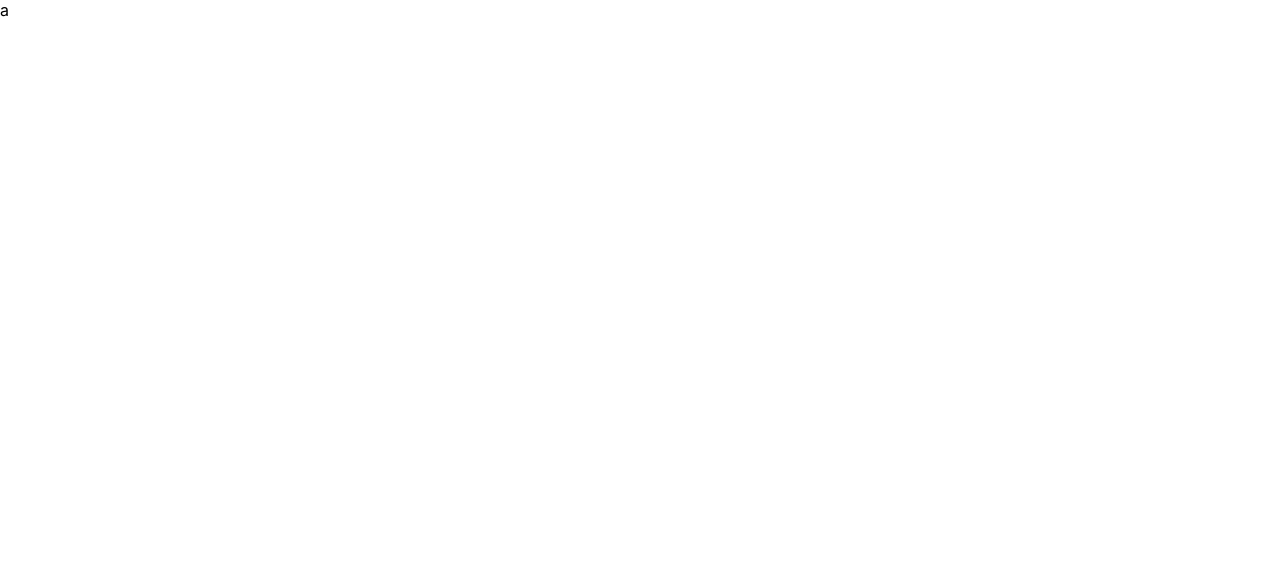
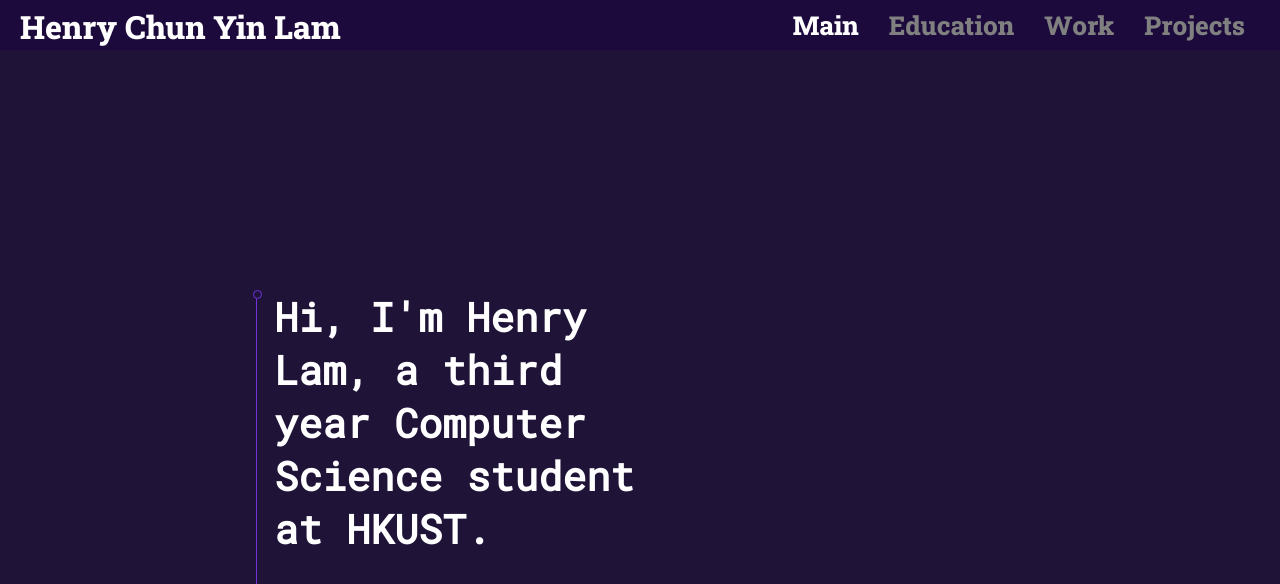
Before and after one commit to hcylam745/hcylam745.github.io, a React (Create React App) app: page / in a window 1280 px wide. Shown: the top 584 px of the page. Built offline with nearby package versions, Linux system fonts and the light colour scheme.

Commit message:
creating a website base template, fonts, colours and style should be set now.

```diff
--- a/src/App.css
+++ b/src/App.css
@@ -1,38 +1,84 @@
-.App {
-  text-align: center;
+.navbar {
+  font-size: 32px;
+  font-family: 'Roboto Slab', serif;
+  font-weight: 700;
+  height:5vh;
+  padding:5px;
+  padding-left:20px;
+  padding-right:20px;
+  display:flex;
 }
 
-.App-logo {
-  height: 40vmin;
-  pointer-events: none;
+.headerbuttons {
+  margin-left:auto;
+  display:flex;
+  flex-direction:row;
 }
 
-@media (prefers-reduced-motion: no-preference) {
-  .App-logo {
-    animation: App-logo-spin infinite 20s linear;
-  }
+.hbutton {
+  width:100%;
+  height:100%;
+  font-family: 'Roboto Slab', serif;
+  font-weight: 700;
+  color:grey;
+  border:0;
+  background-color:#1D0A3D;
+  font-size:26px;
+  padding-left:15px;
+  padding-right:15px;
 }
 
-.App-header {
-  background-color: #282c34;
-  min-height: 100vh;
-  display: flex;
-  flex-direction: column;
-  align-items: center;
-  justify-content: center;
-  font-size: calc(10px + 2vmin);
-  color: white;
+.hbutton:hover{
+  color:rgb(170, 170, 170);
 }
 
-.App-link {
-  color: #61dafb;
+.header {
+  background-color:#1D0A3D;
+  color:white;
+  display:flex;
+  flex-direction: column;
+
 }
 
-@keyframes App-logo-spin {
-  from {
-    transform: rotate(0deg);
-  }
-  to {
-    transform: rotate(360deg);
-  }
+.html {
+  width:100vw;
+  background-color:black;
+  color:white;
 }
+
+.body {
+  background-color:#201338;
+  color:white;
+  display:flex;
+  flex-direction:row;
+  padding-left:20vw;
+  padding-right:30vw;
+}
+
+.textbox {
+  font-family: 'Roboto Mono', serif;
+  font-size: 40px;
+  font-weight: 600;
+  width:30vw;
+  height:65vh;
+}
+
+.line {
+  border-left:#7233DE 1px solid;
+  height:64vh;
+  margin-right:1vw;
+}
+
+.circle{
+  border:#7233DE 1px solid;
+  border-radius:100%;
+  height:7px;
+  width:7px;
+  margin-left:-3.5px;
+}
+
+.outerline {
+  display:flex;
+  flex-direction:column;
+  margin-top:30vh;
+}
--- a/src/App.js
+++ b/src/App.js
@@ -2,6 +2,8 @@ import React, {Component} from "react";
 import { store, persistor } from "./store";
 import { PersistGate } from "redux-persist/integration/react";
 import { Provider } from "react-redux";
+import Header from "./header";
+import Body from "./body";
 
 
 import "./App.css";
@@ -11,9 +13,8 @@ class App extends Component {
     return (
       <Provider store={store}>
         <PersistGate loading={null} persistor={persistor}>
-          <div className="container">
-            a
-          </div>
+          <Header/>
+          <Body/>
         </PersistGate>
       </Provider>
     )
--- /dev/null
+++ b/src/body.js
@@ -0,0 +1,19 @@
+import React, {Component} from "react";
+import TextBox from "./textbox";
+import Line from "./line";
+
+import "./App.css"
+
+class Body extends Component {
+    render() {
+        return (
+            <div className="body">
+                <Line/>
+                <TextBox text="Hi, I'm Henry Lam, a third year Computer Science student at HKUST."
+                paddingtop="30vh"/>
+            </div>
+        )
+    }
+}
+
+export default Body;
--- /dev/null
+++ b/src/header.js
@@ -0,0 +1,19 @@
+import React, {Component} from "react";
+
+import NavBar from "./navbar";
+
+import "./App.css"
+
+
+
+class Header extends Component {
+    render() {
+        return (
+            <div className="header">
+                <NavBar/>
+            </div>
+        )
+    }
+}
+
+export default Header;
--- /dev/null
+++ b/src/line.js
@@ -0,0 +1,18 @@
+import React, {Component} from "react";
+
+import "./App.css"
+
+
+
+class Line extends Component {
+    render() {
+        return (
+            <div class="outerline">
+                <div class="circle">&nbsp;</div>
+                <div class="line">&nbsp;</div>
+            </div>
+        )
+    }
+}
+
+export default Line;
--- /dev/null
+++ b/src/navbar.js
@@ -0,0 +1,27 @@
+import React, {Component} from "react";
+
+import "./App.css"
+
+class NavBar extends Component {
+
+    render() {
+        return (
+            <div className="navbar">
+                <style>
+                    @import url('https://fonts.googleapis.com/css2?family=Roboto+Mono&family=Roboto+Slab:wght@400;800&display=swap');
+                </style>
+                <div className="headertext">
+                    Henry Chun Yin Lam
+                </div>
+                <div className="headerbuttons">
+                    <button className="hbutton" style={{color:"white"}}>Main</button>
+                    <button className="hbutton">Education</button>
+                    <button className="hbutton">Work</button>
+                    <button className="hbutton">Projects</button>
+                </div>
+            </div>
+        )
+    }
+}
+
+export default NavBar;
--- /dev/null
+++ b/src/textbox.js
@@ -0,0 +1,18 @@
+import React, {Component} from "react";
+
+import "./App.css"
+
+class TextBox extends Component {
+    render(props) {
+        return (
+            <div className="textbox" style={{paddingTop: this.props.paddingtop}}>
+                <style>
+                    @import url('https://fonts.googleapis.com/css2?family=Roboto+Mono&family=Roboto+Slab:wght@400;800&display=swap');
+                </style>
+                {this.props.text}
+            </div>
+        )
+    }
+}
+
+export default TextBox;
```
